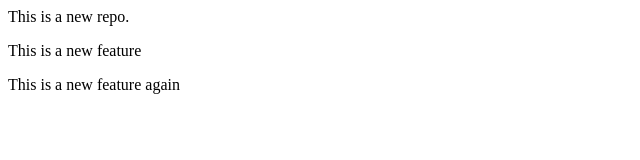
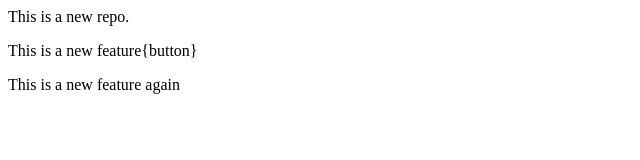
Before and after one commit to codekaroayush/localrepo, a plain HTML site: page index.html in a window 1280 px wide. Shown: the full height of the page, 0-640 px from the left. Drawn offline with Linux system fonts and the light colour scheme.

Commit message:
Add Button

```diff
--- a/index.html
+++ b/index.html
@@ -2,7 +2,7 @@
     This is a new repo.
 </p>
 <p>
-    This is a new feature
+    This is a new feature{button}
 </p>
 <p>
     This is a new feature again
```
